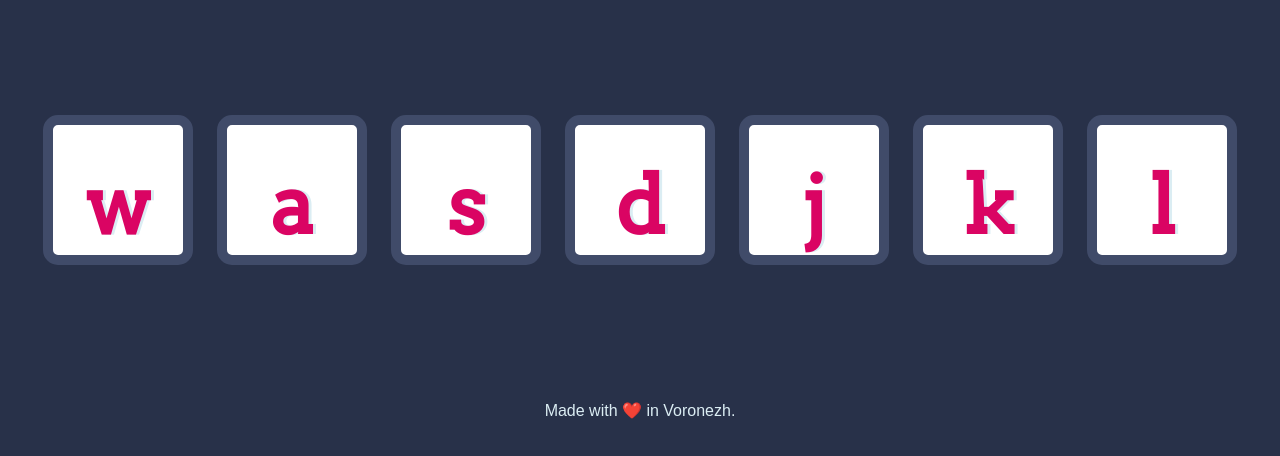
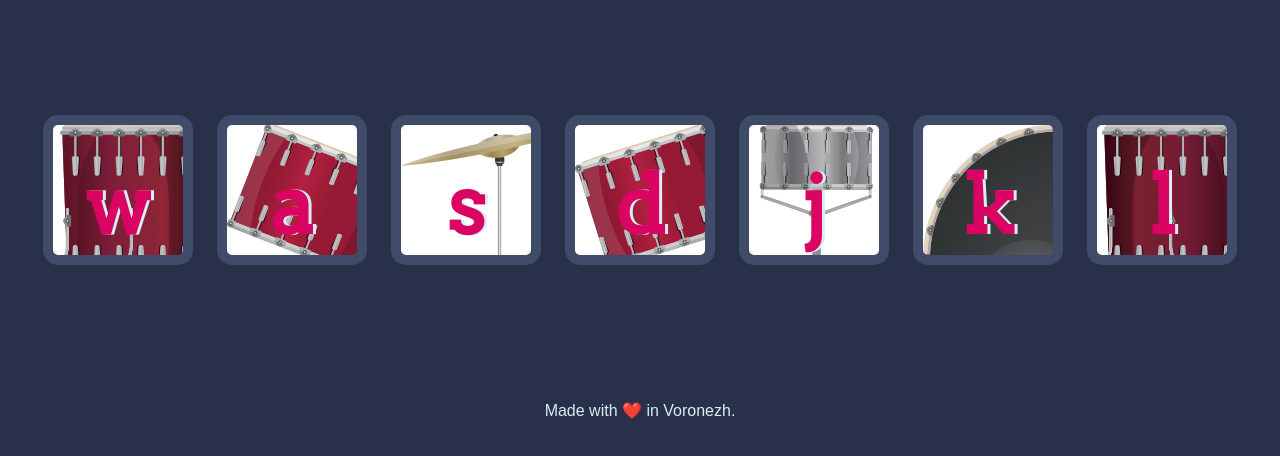
Before and after one commit to KsenSa/Drum-Kit, a plain HTML site: page index.html in a window 1280 px wide. Shown: the part 174-630 px from the top of the page. Drawn offline with Linux system fonts and the light colour scheme.

Commit message:
Add new images. Version 2.

```diff
--- a/styles.css
+++ b/styles.css
@@ -17,31 +17,31 @@ footer {
 }
 
 .w {
- background-image: url(images/tom3.png);
+ background-image: url(tom3.png);
 }
 
 .a {
-  background-image: url(images/tom1.png);
+  background-image: url(tom1.png);
 }
 
 .s {
-  background-image: url(images/crash.png);
+  background-image: url(crash.png);
 }
 
 .d {
-  background-image: url(images/tom2.png);
+  background-image: url(tom2.png);
 }
 
 .j {
-  background-image: url(images/snare.png);
+  background-image: url(snare.png);
 }
 
 .k {
-  background-image: url(images/kick.png);
+  background-image: url(kick.png);
 }
 
 .l {
-  background-image: url(images/tom4.png);
+  background-image: url(tom4.png);
 }
 
 .set {
```
